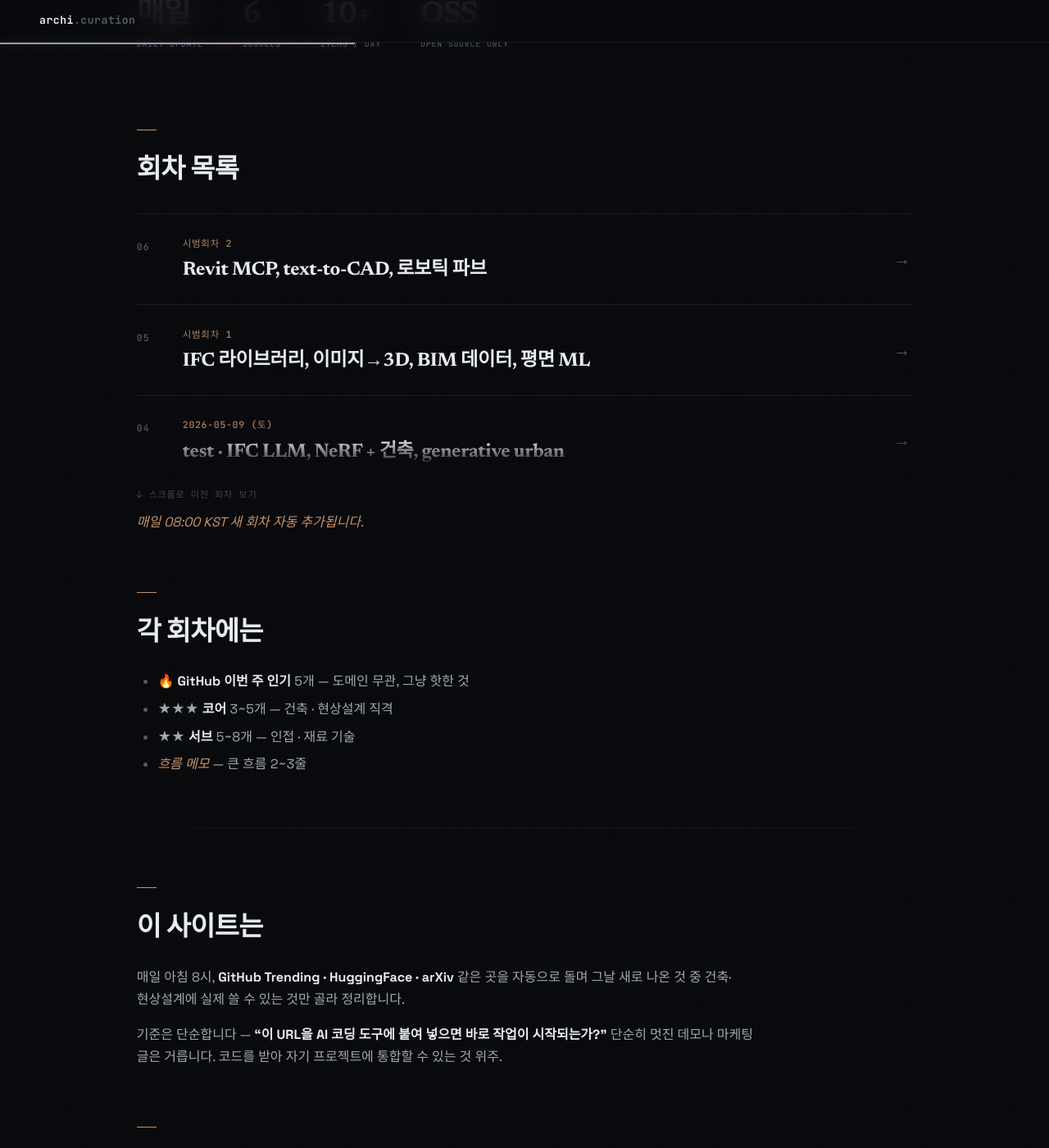
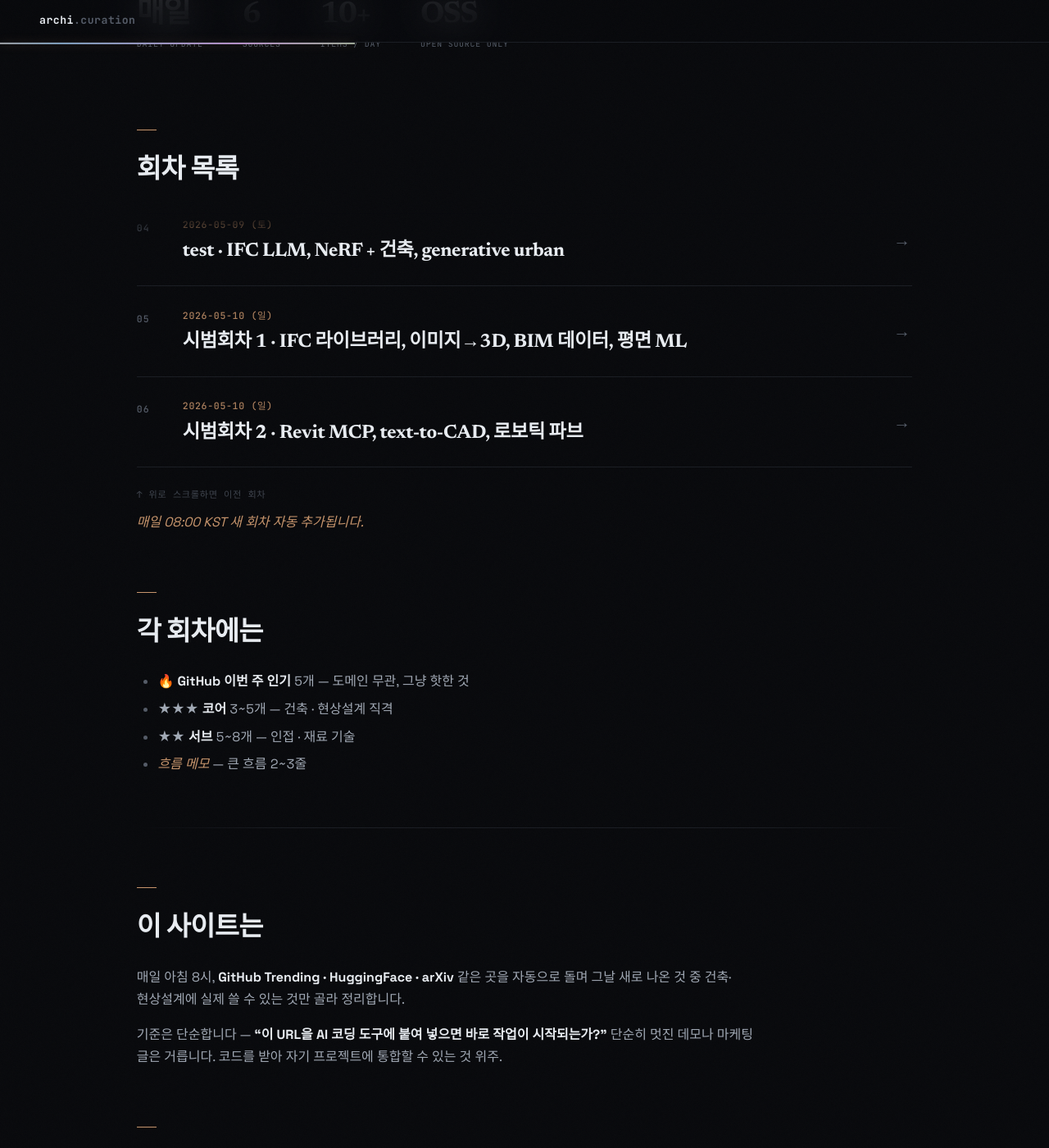
Before and after one commit to ghkch5gh-jpg/ainews-curation, a Jekyll site: the page built from index.md, in a window 1280 px wide and 1400 px high, scrolled down 481 px. Shown: the whole window at 82% size. Built offline with Jekyll 4.4.1, drawn with Linux system fonts in a browser that asks for light colours; some web fonts are replaced.

Commit message:
ux: chronological order top→bottom (01=oldest), real entries match dummy format, auto-scroll to bottom on load

```diff
--- a/assets/css/style.css
+++ b/assets/css/style.css
@@ -376,9 +376,9 @@ pre code {
 .content ul.episode-list:has(li:nth-child(4)) {
   max-height: 310px;
   overflow-y: auto;
-  /* fade-out at bottom hints more content */
-  mask-image: linear-gradient(to bottom, black calc(100% - 36px), transparent);
-  -webkit-mask-image: linear-gradient(to bottom, black calc(100% - 36px), transparent);
+  /* fade-out at TOP — older entries fade away, latest at bottom is full opacity */
+  mask-image: linear-gradient(to bottom, transparent, black 36px);
+  -webkit-mask-image: linear-gradient(to bottom, transparent, black 36px);
   scrollbar-width: thin;
   scrollbar-color: var(--border) transparent;
 }
@@ -402,7 +402,7 @@ pre code {
   position: relative;
 }
 .content ul.episode-list:has(li:nth-child(4)) + p::before {
-  content: '↓ 스크롤로 이전 회차 보기';
+  content: '↑ 위로 스크롤하면 이전 회차';
   display: block;
   font-family: var(--mono);
   font-size: 0.7rem;
--- a/index.md
+++ b/index.md
@@ -18,12 +18,12 @@ stats:
 
 ## 회차 목록
 
-- [시범회차 2 — Revit MCP, text-to-CAD, 로보틱 파브](2026-05-10_일-2.html)
-- [시범회차 1 — IFC 라이브러리, 이미지→3D, BIM 데이터, 평면 ML](2026-05-10_일.html)
+- [2026-05-06 (수) — test · Building footprint, GAN 외관 생성](#)
+- [2026-05-07 (목) — test · Revit Dynamo + LLM, depth → BIM](#)
+- [2026-05-08 (금) — test · Rhino plugin AI, 평면 segmentation](#)
 - [2026-05-09 (토) — test · IFC LLM, NeRF + 건축, generative urban](#)
-- [2026-05-08 (금) — test · Rhino plugin AI, 평면 segmentation](#)
-- [2026-05-07 (목) — test · Revit Dynamo + LLM, depth → BIM](#)
-- [2026-05-06 (수) — test · Building footprint, GAN 외관 생성](#)
+- [2026-05-10 (일) — 시범회차 1 · IFC 라이브러리, 이미지→3D, BIM 데이터, 평면 ML](2026-05-10_일.html)
+- [2026-05-10 (일) — 시범회차 2 · Revit MCP, text-to-CAD, 로보틱 파브](2026-05-10_일-2.html)
 {:.episode-list}
 
 *매일 08:00 KST 새 회차 자동 추가됩니다.*
```
Also changed, not shown: _layouts/default.html (+9 -4 lines).
